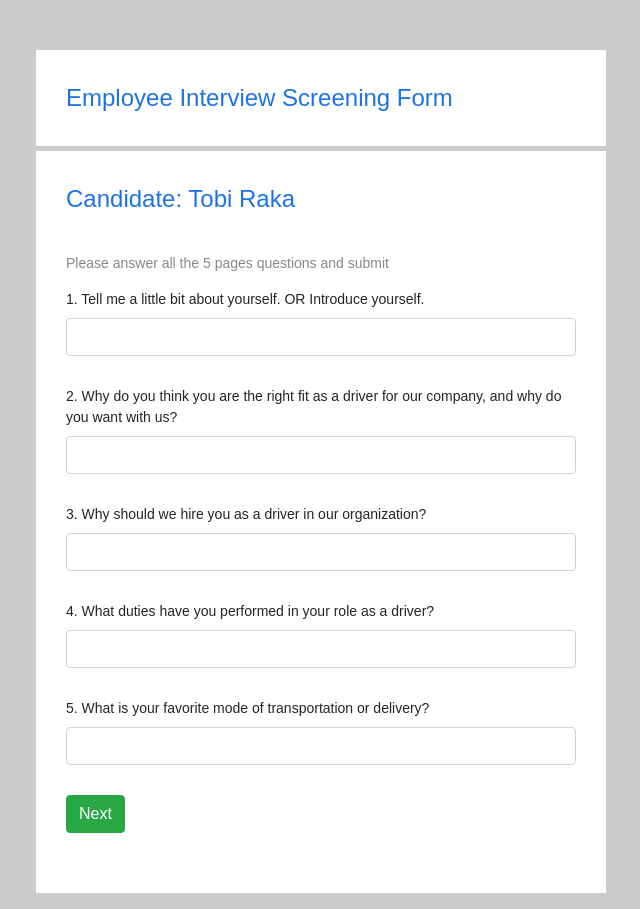
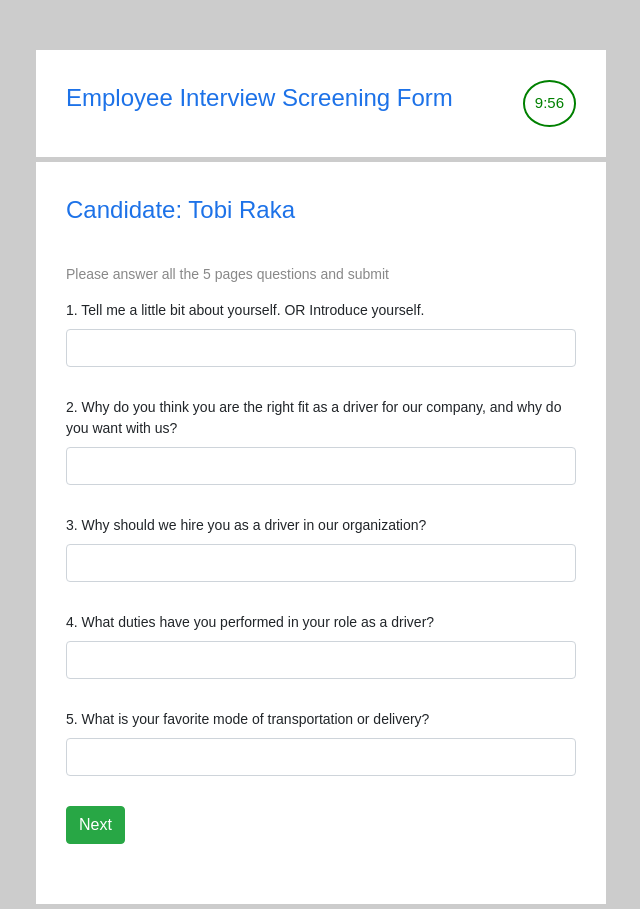
Before and after one commit to AledoyAcademy/employment_form, a plain HTML site: page index.html in a window 1280 px wide. Shown: the whole page, without its empty margins (319-959 px from the left). Drawn offline with Linux system fonts and the light colour scheme; a web font is replaced by a local one.

Commit message:
Completed HTML part

```diff
--- a/index.html
+++ b/index.html
@@ -23,17 +23,67 @@
 <script src="dist/js/wow.min.js"></script>
 
 
+<script>
+    $(function () {
+
+      // My timer starts here
+       let timer2 = "10:01";
+    //   var timer2 = "<?php echo $time_diff; ?>";
+      var interval = setInterval(function () {
+        var timer = timer2.split(":");
+        //by parsing integer, I avoid all extra string processing
+        var minutes = parseInt(timer[0], 10);
+        var seconds = parseInt(timer[1], 10);
+
+        --seconds;
+
+        minutes = seconds < 0 ? --minutes : minutes;
+        if (minutes < 0) clearInterval(interval);
+        seconds = seconds < 0 ? 59 : seconds;
+        seconds = seconds < 10 ? "0" + seconds : seconds;
+        //minutes = (minutes < 10) ?  minutes : minutes;
+        $(".countdown").html(minutes + ":" + seconds);
+        timer2 = minutes + ":" + seconds;
+      }, 1000);
+
+      // my timer ends here
+
+      // check timer and warn if time is less that an agreed time
+      setInterval(function () {
+        var wtime = $(".countdown").html();
+
+        // if (wseconds == 20) {
+        //   alert("You have 20 seconds remaining");
+
+        if (wtime == '5:00') {
+          alert("You have 5 minutes remaining");
+
+          $(".countdown").css("border-width", "3px");
+          $(".countdown").css("border-color", "red");
+          $(".countdown").css("color", "red");
+          $(".countdown").css("border-style", "solid");
+        }
+
+        if (wtime == '0:01') {
+          alert("Interview evaluation time up");
+          document.getElementById("myForm").submit();
+        }
+      }, 1000);
+})
+
+  </script>
+
 </head>
 
 <body>
-    <form action="complete.html" method="post">
+    <form action="complete.html" method="post" id="myForm">
     <div class="container">
         <div class="row">
             <div class="col-12 col-md-3">
             </div>
             <div class="col-12 col-md-6 pagebody">
                 <div id="heading">
-                    Employee Interview Screening Form
+                    Employee Interview Screening Form <span class="countdown"></span>
                 </div>
             </div>
             <div class="col-12 col-md-3">
```
Also changed, not shown: complete.html (+2 -2 lines), dist/style.css, 1 other file.
